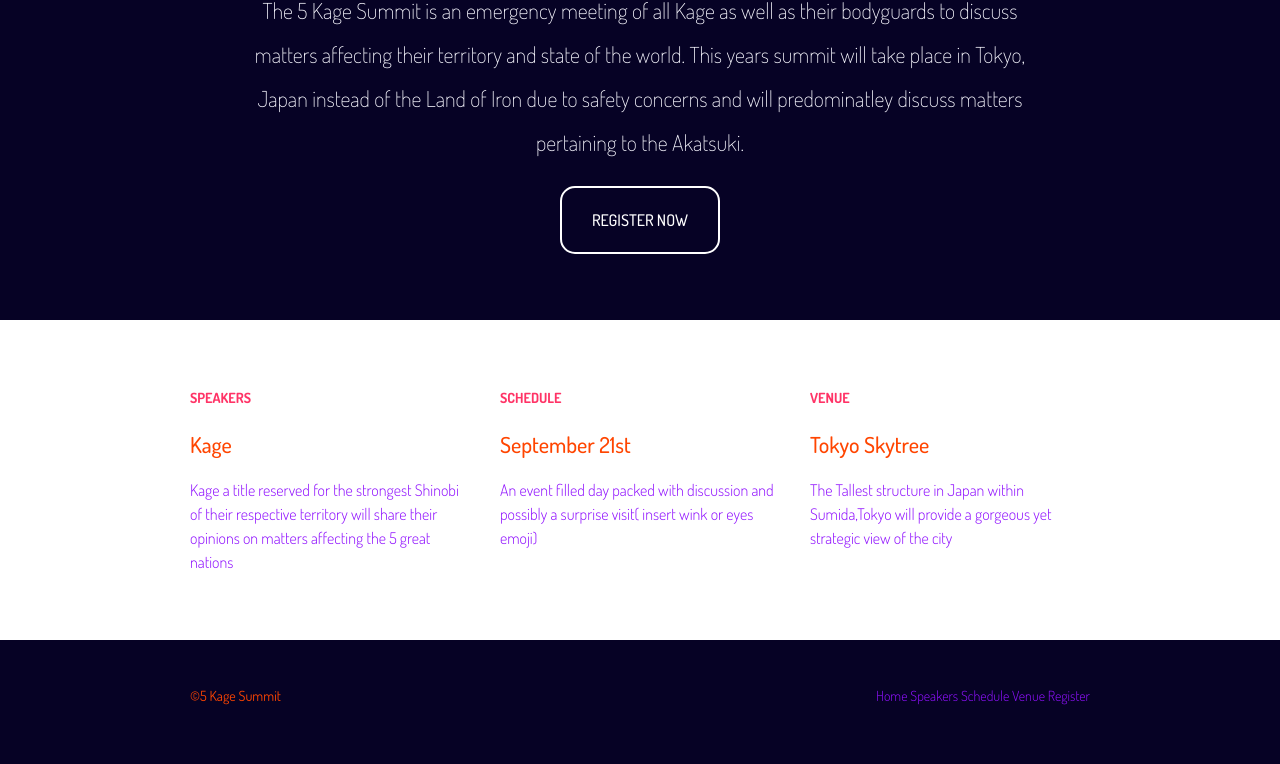
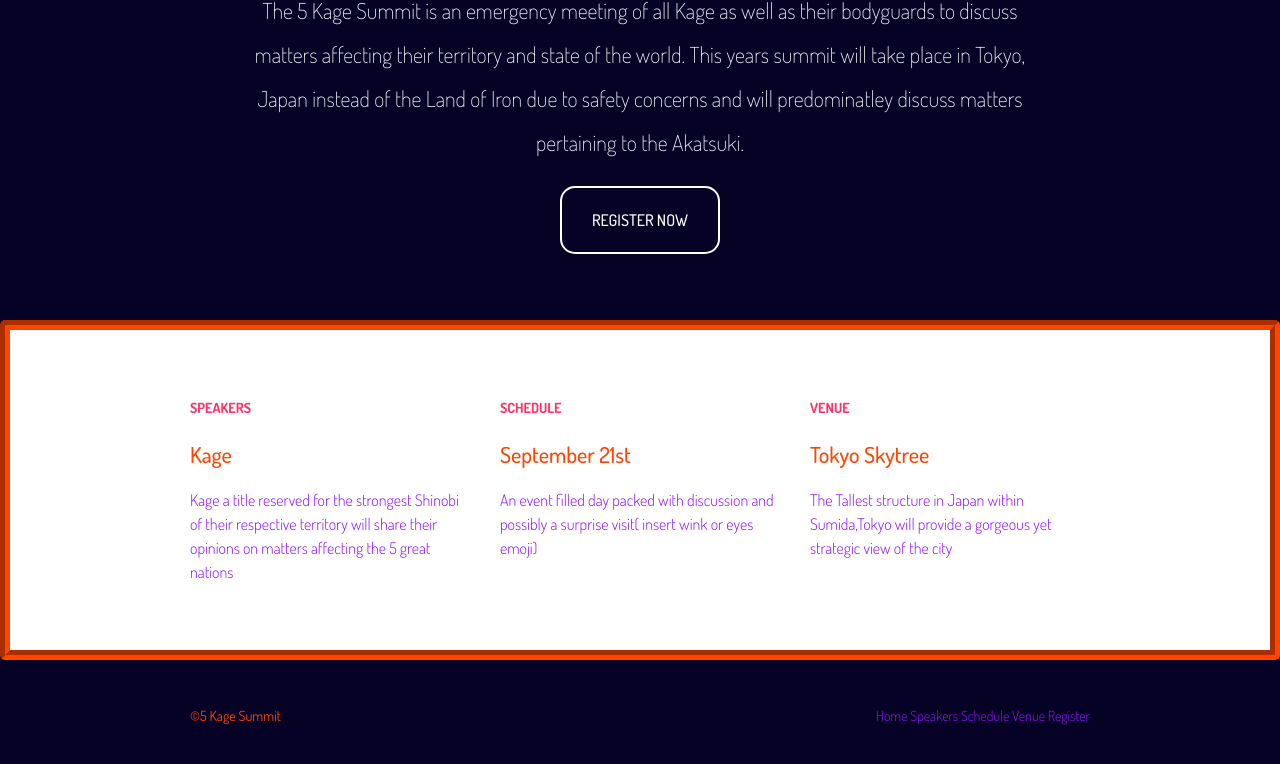
Before and after one commit to kin018/FiveKageSummit, a website: page FiveKageSummit/index.html in a window 1280 px wide. Shown: the part 254-1018 px from the top of the page. Drawn offline with Linux system fonts and the light colour scheme.

Commit message:
added border color/ radious/ and weight to div

```diff
--- a/FiveKageSummit/assets/stylesheets/main.css
+++ b/FiveKageSummit/assets/stylesheets/main.css
@@ -114,6 +114,9 @@ body {
 .row {
     background: white;
     padding: 66px 0 44px 0;
+    border: 10px groove;
+    border-color:orangered;
+    border-radius: 5px;
 }
 .row-alt {
     background: #060225;
```
